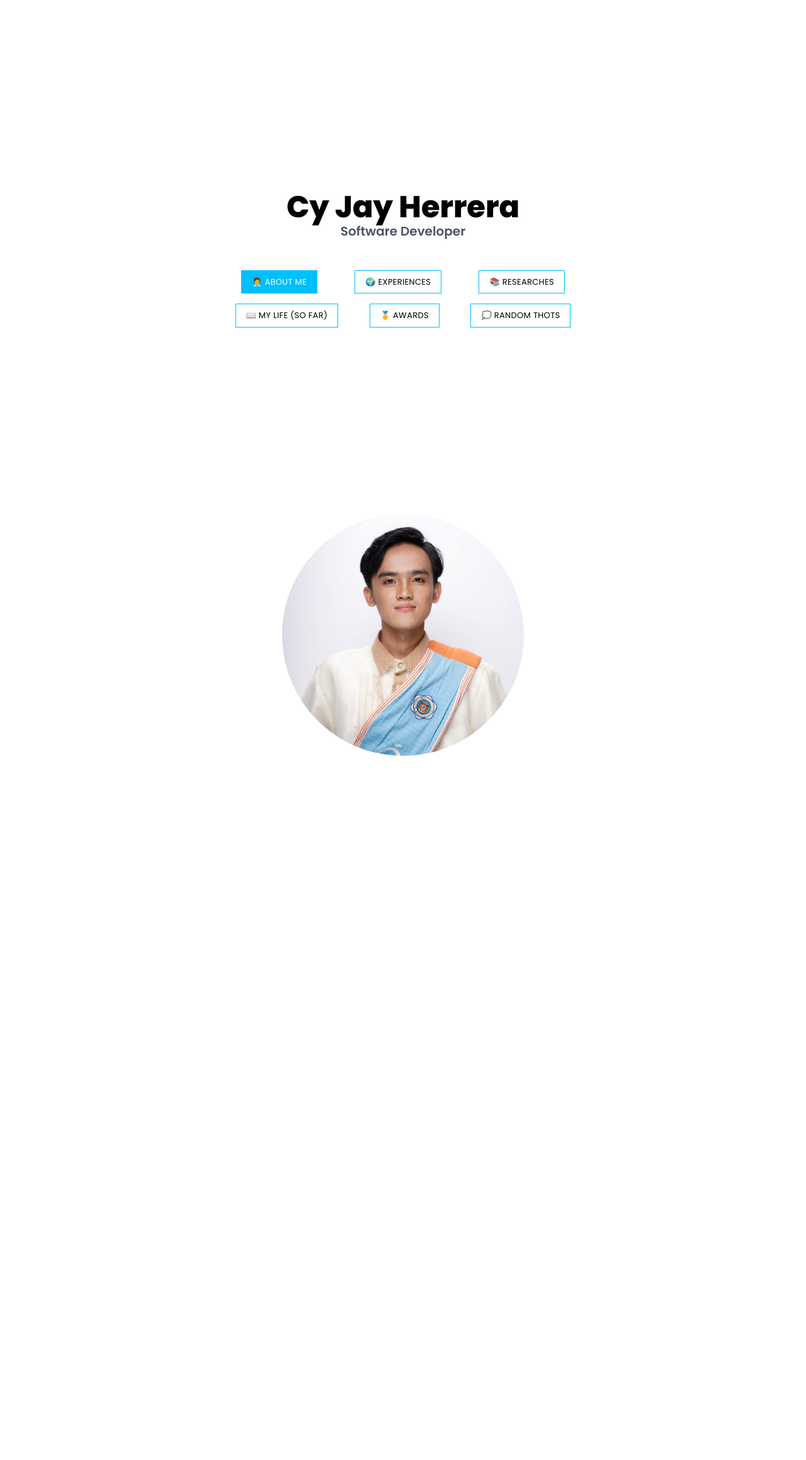
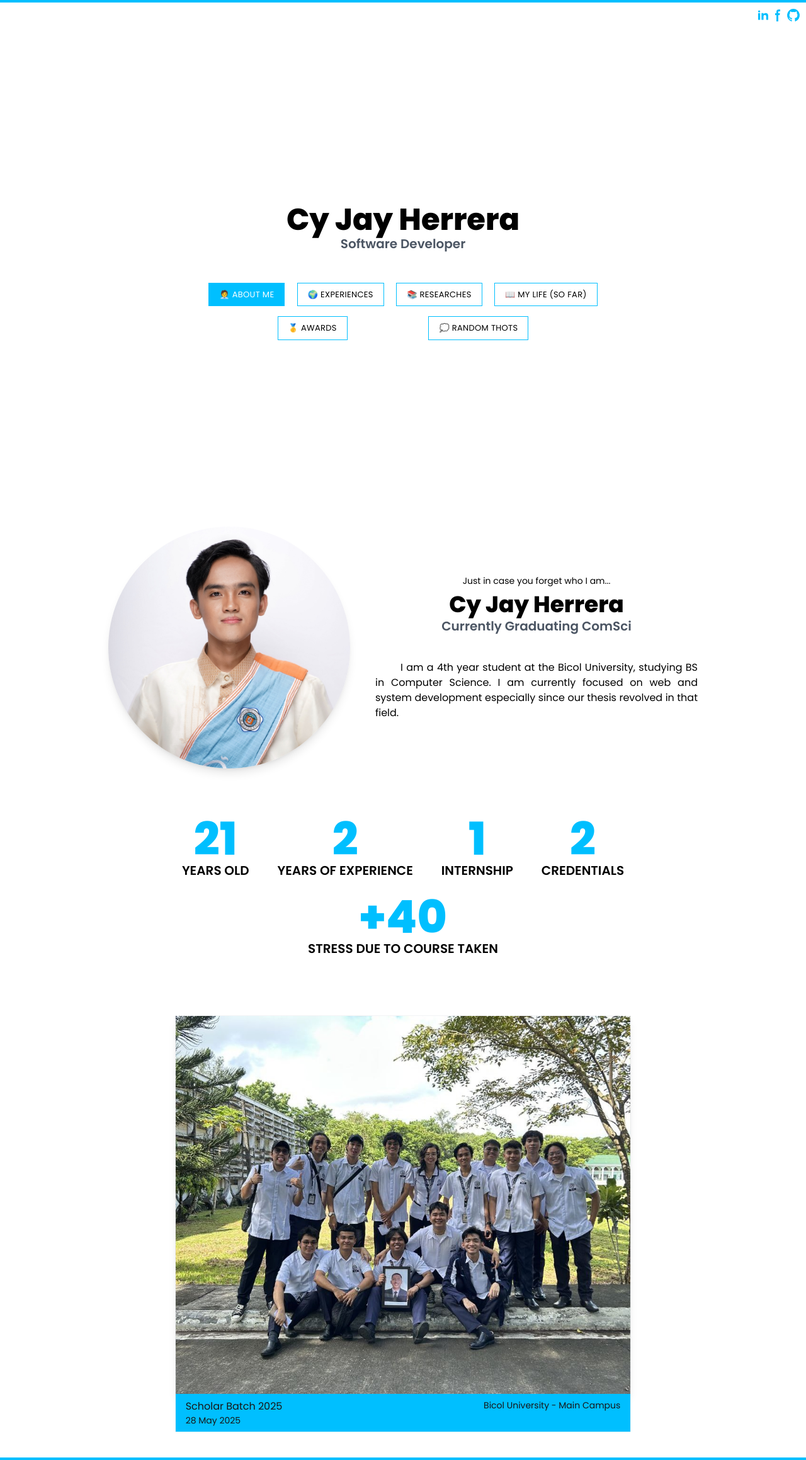
Before and after one commit to Perseus24/analytics, a Next.js app: page /developer in a window 1280 px wide. Shown: the whole page at 63% size. Before the commit the page ends 1632 px from the top, so only its background shows below. Built offline with nearby package versions, Linux system fonts and the light colour scheme.

Commit message:
feat: about me page

```diff
--- a/app/developer/page.tsx
+++ b/app/developer/page.tsx
@@ -2,8 +2,49 @@
 import React from 'react';
 
 const DeveloperProfile: React.FC = () => {
+    const dataNumber = [
+        {
+            title: "21",
+            description: "YEARS OLD"
+        },
+        {
+            title: "2",
+            description: "YEARS OF EXPERIENCE"
+        },
+        {
+            title: "1",
+            description: "INTERNSHIP"
+        },
+        {
+            title: "2",
+            description: "CREDENTIALS"
+        },
+        {
+            title: "+40",
+            description: "STRESS DUE TO COURSE TAKEN"
+        },
+    ];
     return (
-        <div className='w-full flex flex-col  bg-white px-6 py-4'>
+        <div className='w-full flex flex-col  bg-white'>
+            <div className='w-full h-1 bg-[#00BFFF] shadow-lg'></div>
+            <div className='mt-2 pr-2 w-full flex justify-end'>
+                <a href="https://www.linkedin.com/in/cy-jay-herrera-74b297268/" target="_blank" rel="noopener noreferrer">
+                    <svg className="cursor-pointer w-6 h-6 text-[#00BFFF] dark:text-white" aria-hidden="true" xmlns="http://www.w3.org/2000/svg" width="24" height="24" fill="currentColor" viewBox="0 0 24 24">
+                        <path fillRule="evenodd" d="M12.51 8.796v1.697a3.738 3.738 0 0 1 3.288-1.684c3.455 0 4.202 2.16 4.202 4.97V19.5h-3.2v-5.072c0-1.21-.244-2.766-2.128-2.766-1.827 0-2.139 1.317-2.139 2.676V19.5h-3.19V8.796h3.168ZM7.2 6.106a1.61 1.61 0 0 1-.988 1.483 1.595 1.595 0 0 1-1.743-.348A1.607 1.607 0 0 1 5.6 4.5a1.601 1.601 0 0 1 1.6 1.606Z" clipRule="evenodd"/>
+                        <path d="M7.2 8.809H4V19.5h3.2V8.809Z"/>
+                    </svg>
+                </a>
+                <a href="https://www.facebook.com/cyj.herrera.9?mibextid=ZbWKwL" target="_blank" rel="noopener noreferrer">
+                    <svg className="cursor-pointer w-6 h-6 text-[#00BFFF] dark:text-white" aria-hidden="true" xmlns="http://www.w3.org/2000/svg" width="24" height="24" fill="currentColor" viewBox="0 0 24 24">
+                        <path fillRule="evenodd" d="M13.135 6H15V3h-1.865a4.147 4.147 0 0 0-4.142 4.142V9H7v3h2v9.938h3V12h2.021l.592-3H12V6.591A.6.6 0 0 1 12.592 6h.543Z" clipRule="evenodd"/>
+                    </svg>
+                </a>
+                <a href="https://github.com/Perseus24" target="_blank" rel="noopener noreferrer">
+                    <svg className="cursor-pointer w-6 h-6 text-[#00BFFF] dark:text-white" aria-hidden="true" xmlns="http://www.w3.org/2000/svg" width="24" height="24" fill="currentColor" viewBox="0 0 24 24">
+                        <path fillRule="evenodd" d="M12.006 2a9.847 9.847 0 0 0-6.484 2.44 10.32 10.32 0 0 0-3.393 6.17 10.48 10.48 0 0 0 1.317 6.955 10.045 10.045 0 0 0 5.4 4.418c.504.095.683-.223.683-.494 0-.245-.01-1.052-.014-1.908-2.78.62-3.366-1.21-3.366-1.21a2.711 2.711 0 0 0-1.11-1.5c-.907-.637.07-.621.07-.621.317.044.62.163.885.346.266.183.487.426.647.71.135.253.318.476.538.655a2.079 2.079 0 0 0 2.37.196c.045-.52.27-1.006.635-1.37-2.219-.259-4.554-1.138-4.554-5.07a4.022 4.022 0 0 1 1.031-2.75 3.77 3.77 0 0 1 .096-2.713s.839-.275 2.749 1.05a9.26 9.26 0 0 1 5.004 0c1.906-1.325 2.74-1.05 2.74-1.05.37.858.406 1.828.101 2.713a4.017 4.017 0 0 1 1.029 2.75c0 3.939-2.339 4.805-4.564 5.058a2.471 2.471 0 0 1 .679 1.897c0 1.372-.012 2.477-.012 2.814 0 .272.18.592.687.492a10.05 10.05 0 0 0 5.388-4.421 10.473 10.473 0 0 0 1.313-6.948 10.32 10.32 0 0 0-3.39-6.165A9.847 9.847 0 0 0 12.007 2Z" clipRule="evenodd"/>
+                    </svg>
+                </a>
+            </div>
             <div className="h-screen w-full flex flex-col justify-center items-center">
                 <div className='flex flex-col justify-center items-center'>
                     <h1 className='text-5xl text-black font-extrabold'>Cy Jay Herrera</h1>
@@ -18,9 +59,44 @@ const DeveloperProfile: React.FC = () => {
                     <div className='px-4 py-2 border border-[#00BFFF] m-2 tracking-wide'>💭 RANDOM THOTS</div>
                 </div>
             </div>
-            <div className="h-screen w-full flex flex-col items-center">
-                <img className='w-96 h-96 rounded-full' src="/images/cy-profile.jpg" alt="Profile" />
+            <div className="h-full w-full flex flex-col items-center">
+                <div className='flex gap-10 w-full justify-center'>
+                    <img className='w-96 h-96 rounded-full shadow-lg' src="/images/cy-profile.jpg" alt="Profile" />
+                    <div className='flex flex-col text-black justify-center items-center w-2/5'>
+                        <p className="text-sm mb-2">Just in case you forget who I am...</p>
+                        <h1 className='text-4xl  font-extrabold'>Cy Jay Herrera</h1>
+                        <p className='text-xl text-gray-600 font-semibold'>Currently Graduating ComSci</p>
+                        <p className="text-md mt-10 indent-10 text-justify">I am a 4th year student at the Bicol University, studying BS in Computer Science. I am currently focused on web and system development
+                            especially since our thesis revolved in that field.
+                        </p>
+                    </div>
+                </div>
+                <div className='mt-16 w-full flex flex-col items-center text-black'>
+                    <div className='flex flex-wrap  justify-evenly w-3/5'>
+                        {
+                            dataNumber.map((item, index) => (
+                                <div key={index} className='flex flex-col items-center m-3'>
+                                    <h1 className='text-7xl font-extrabold text-[#00BFFF]'>{item.title}</h1>
+                                    <p className='text-xl font-semibold'>{item.description}</p>
+                                </div>
+                            ))
+                        }
+                    </div>
+                </div>
             </div>
+            <div className='mt-20 mb-10 h-full w-full flex flex-col items-center'>
+                <div className='border border-gray-100 flex flex-col'>
+                    <img className='h-[600px] shadow-lg' src="/images/scholar-pic.jpg" alt="Scholar Batch 2025" />
+                    <div className='bg-[#00BFFF] flex flex-col px-4 py-2'>
+                        <p className='flex justify-between'>
+                            <span>Scholar Batch 2025</span>
+                            <span className='text-sm'>Bicol University - Main Campus</span>
+                            </p>
+                        <p className='text-sm'>28 May 2025</p>
+                    </div>
+                </div>
+            </div>
+            <div className='w-full h-1 bg-[#00BFFF] shadow-lg'></div>
         </div>
     );
 }
```
Also changed, not shown: public/images/scholar-pic.jpg (added).
